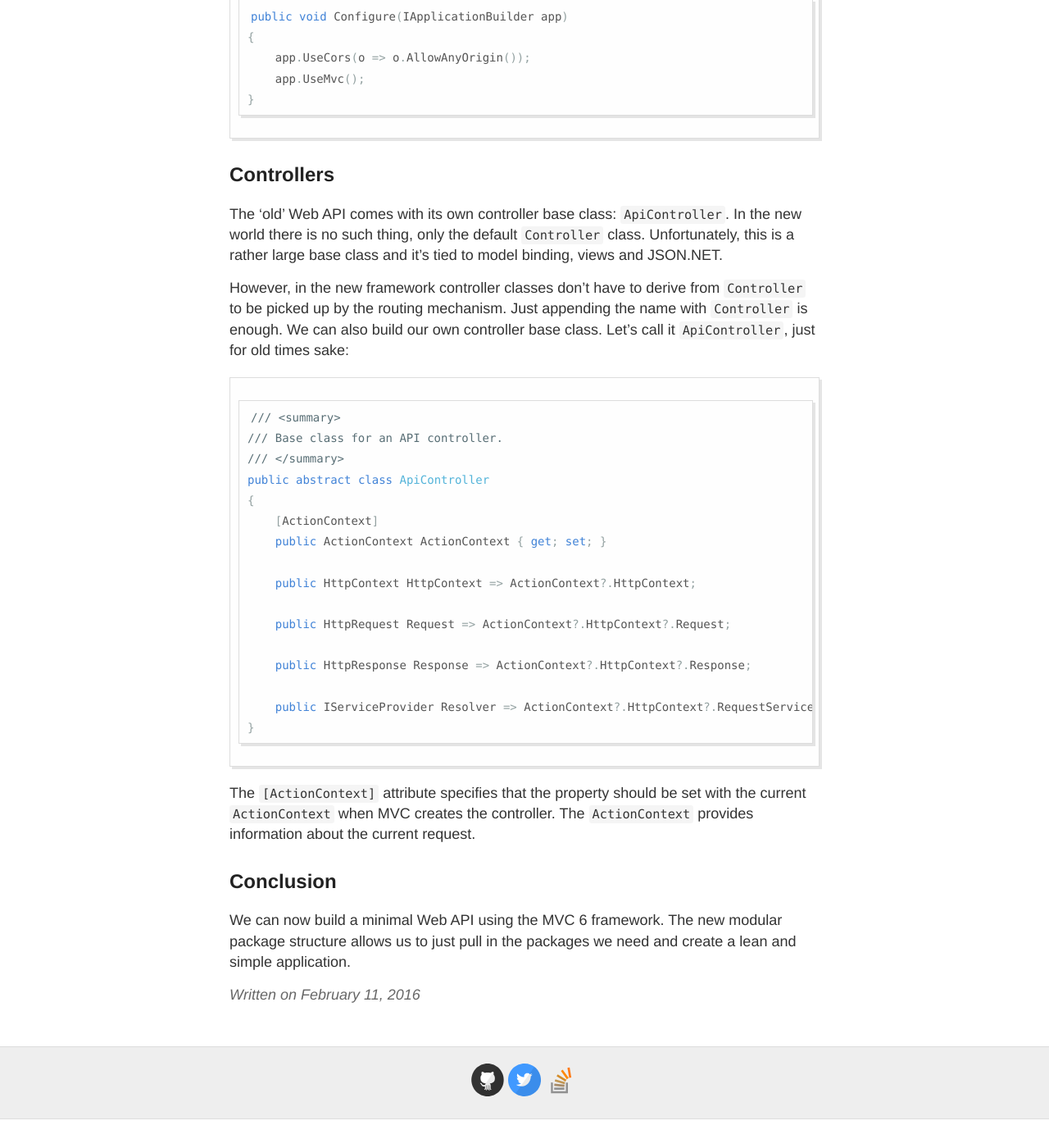
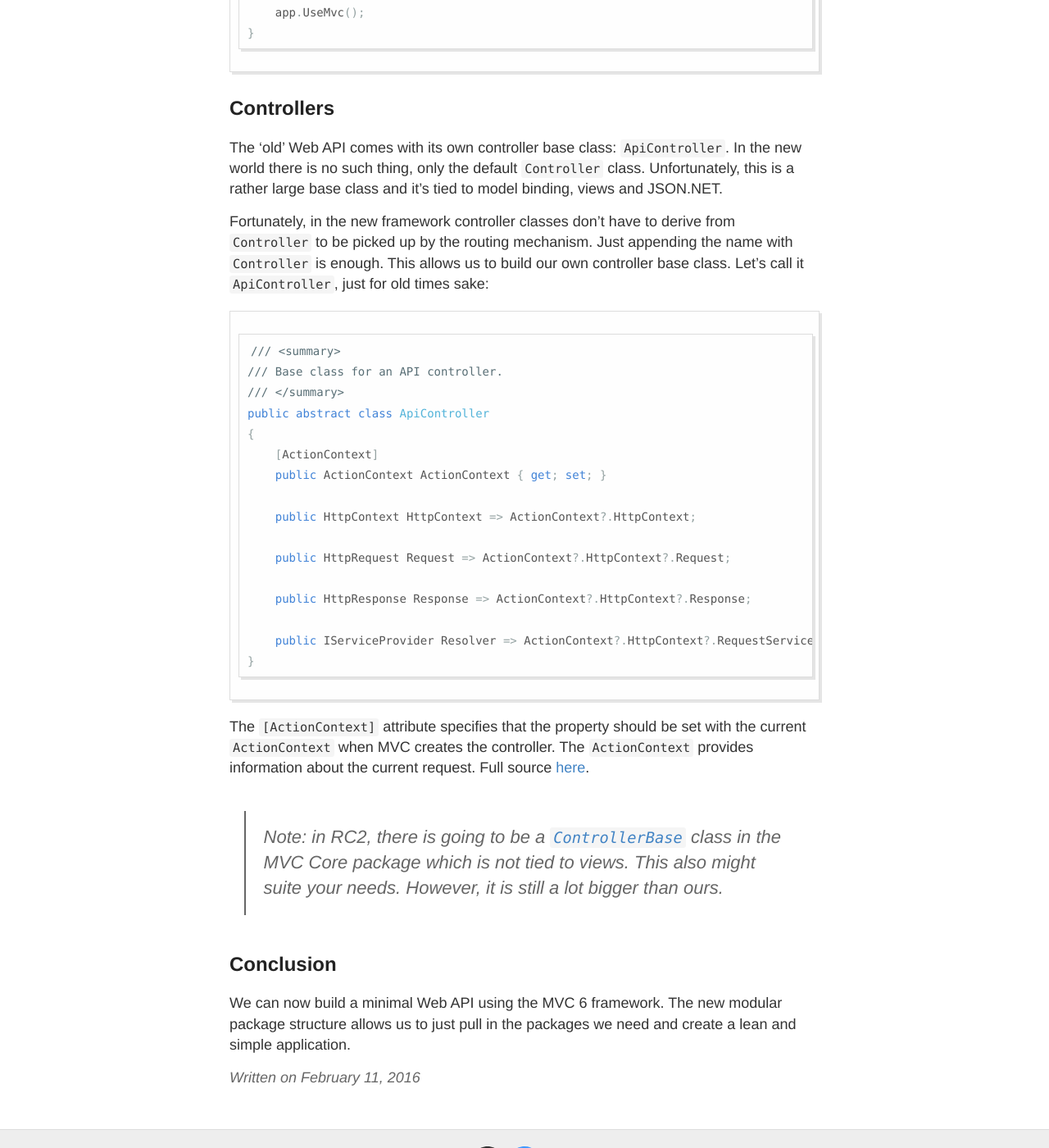
Before and after one commit to henkmollema/henkmollema.github.io, a Jekyll site: the page built from _posts/2016-02-11-web-api-in-mvc-6.md, in a window 1280 px wide and 1400 px high, scrolled down 1638 px. Shown: the whole window at 82% size. Built offline with Jekyll 4.4.1, drawn with Linux system fonts in a browser that asks for light colours; Markdown is read by kramdown in place of the engine named in the settings; before the commit the page ends 3003 px from its top, so only the background shows below that.

````diff
--- a/_posts/2016-02-11-web-api-in-mvc-6.md
+++ b/_posts/2016-02-11-web-api-in-mvc-6.md
@@ -50,7 +48,7 @@ public void Configure(IApplicationBuilder app)
 ## Controllers
 The 'old' Web API comes with its own controller base class: `ApiController`. In the new world there is no such thing, only the default `Controller` class. Unfortunately, this is a rather large base class and it's tied to model binding, views and JSON.NET.
 
-However, in the new framework controller classes don't have to derive from `Controller` to be picked up by the routing mechanism. Just appending the name with `Controller` is enough. We can also build our own controller base class. Let's call it `ApiController`, just for old times sake:
+Fortunately, in the new framework controller classes don't have to derive from `Controller` to be picked up by the routing mechanism. Just appending the name with `Controller` is enough. This allows us to build our own controller base class. Let's call it `ApiController`, just for old times sake:
 
 ```csharp
 /// <summary>
@@ -71,7 +69,9 @@ public abstract class ApiController
 }
 ```
 
-The `[ActionContext]` attribute specifies that the property should be set with the current `ActionContext` when MVC creates the controller. The `ActionContext` provides information about the current request.
+The `[ActionContext]` attribute specifies that the property should be set with the current `ActionContext` when MVC creates the controller. The `ActionContext` provides information about the current request. Full source [here](https://github.com/henkmollema/henkmollema.github.io/tree/master/samples/WebApi/ApiController.cs).
+
+> Note: in RC2, there is going to be a [`ControllerBase`](https://github.com/aspnet/Mvc/tree/6.0.0-rc1/src/Microsoft.AspNetCore.Mvc.Core/ControllerBase.cs) class in the MVC Core package which is not tied to views. This also might suite your needs. However, it is still a lot bigger than ours.
 
 ## Conclusion
 We can now build a minimal Web API using the MVC 6 framework. The new modular package structure allows us to just pull in the packages we need and create a lean and simple application.
````
Also changed, not shown: other parts of _posts/2016-02-11-web-api-in-mvc-6.md (+0 -2 lines).
